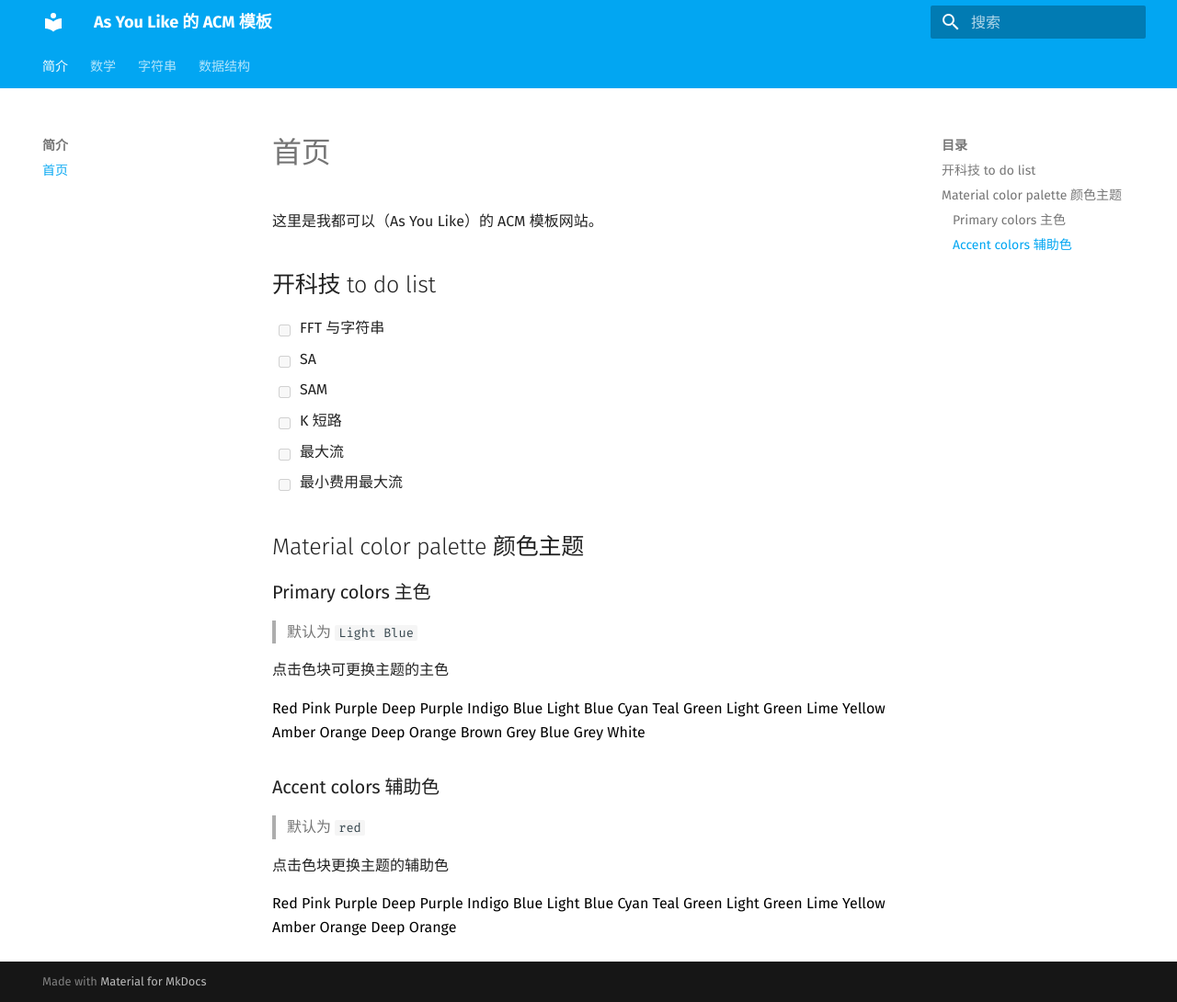
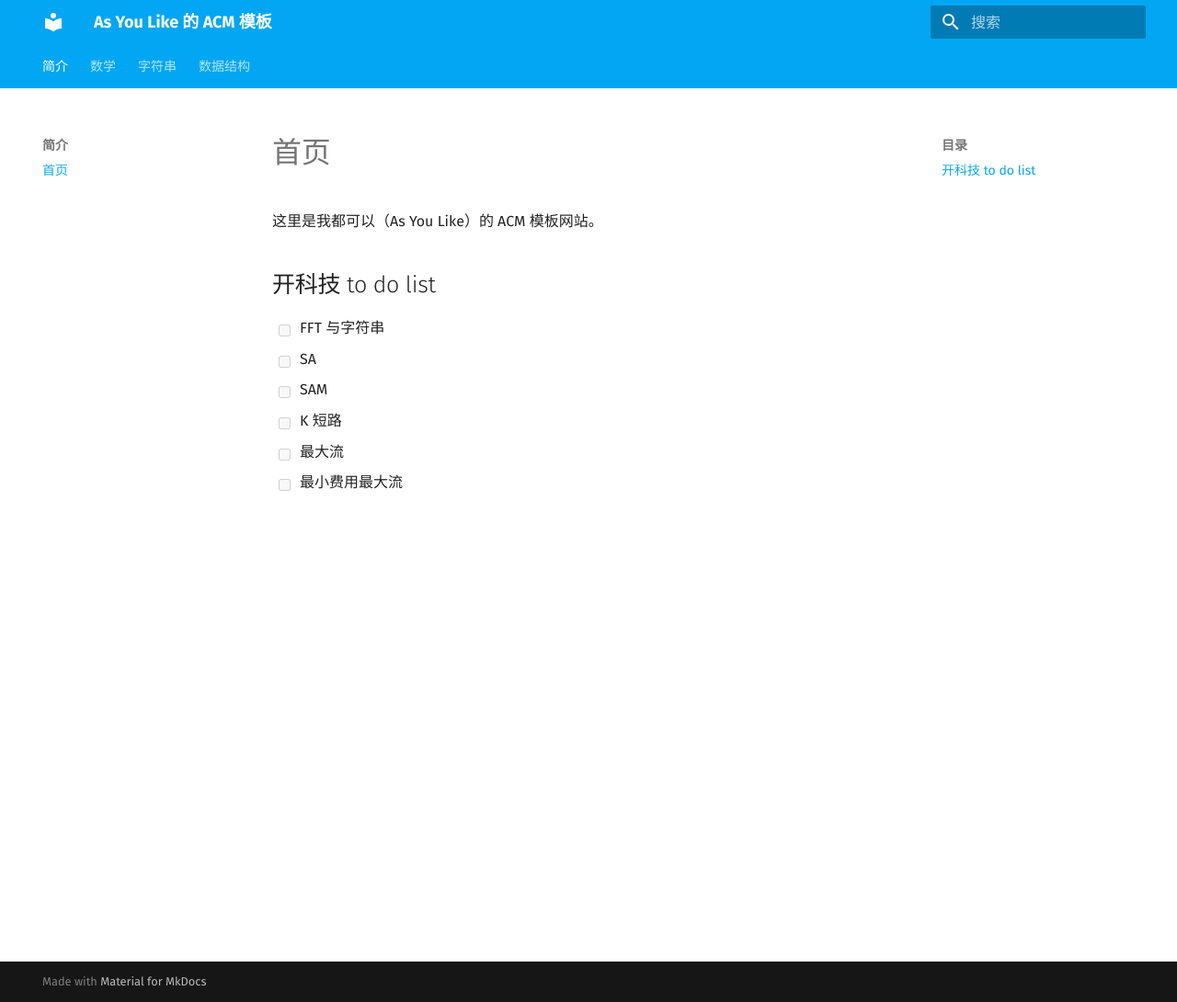
Before and after one commit to LDlornd/ACM, an MkDocs documentation site: the page built from docs/index.md, in a window 1280 px wide and 1090 px high. Shown: the whole window at 92% size. Built offline with MkDocs 1.6.1 and Material for MkDocs 9.7.7, drawn with Linux system fonts in a browser that asks for light colours.

Commit message:
简化首页

```diff
--- a/docs/index.md
+++ b/docs/index.md
@@ -8,82 +8,3 @@
 - [ ] K 短路
 - [ ] 最大流
 - [ ] 最小费用最大流
-
-## Material color palette 颜色主题
-
-### Primary colors 主色
-
-> 默认为 `Light Blue`
-
-点击色块可更换主题的主色
-
-<div id="color-button">
-<button data-md-color-primary="red">Red</button>
-<button data-md-color-primary="pink">Pink</button>
-<button data-md-color-primary="purple">Purple</button>
-<button data-md-color-primary="deep-purple">Deep Purple</button>
-<button data-md-color-primary="indigo">Indigo</button>
-<button data-md-color-primary="blue">Blue</button>
-<button data-md-color-primary="light-blue">Light Blue</button>
-<button data-md-color-primary="cyan">Cyan</button>
-<button data-md-color-primary="teal">Teal</button>
-<button data-md-color-primary="green">Green</button>
-<button data-md-color-primary="light-green">Light Green</button>
-<button data-md-color-primary="lime">Lime</button>
-<button data-md-color-primary="yellow">Yellow</button>
-<button data-md-color-primary="amber">Amber</button>
-<button data-md-color-primary="orange">Orange</button>
-<button data-md-color-primary="deep-orange">Deep Orange</button>
-<button data-md-color-primary="brown">Brown</button>
-<button data-md-color-primary="grey">Grey</button>
-<button data-md-color-primary="blue-grey">Blue Grey</button>
-<button data-md-color-primary="white">White</button>
-</div>
-
-<script>
-  var buttons = document.querySelectorAll("button[data-md-color-primary]");
-  Array.prototype.forEach.call(buttons, function(button) {
-    button.addEventListener("click", function() {
-      document.body.dataset.mdColorPrimary = this.dataset.mdColorPrimary;
-      localStorage.setItem("data-md-color-primary",this.dataset.mdColorPrimary);
-    })
-  })
-</script>
-
-### Accent colors 辅助色
-
-> 默认为 `red`
-
-点击色块更换主题的辅助色
-
-<div id="color-button">
-<button data-md-color-accent="red">Red</button>
-<button data-md-color-accent="pink">Pink</button>
-<button data-md-color-accent="purple">Purple</button>
-<button data-md-color-accent="deep-purple">Deep Purple</button>
-<button data-md-color-accent="indigo">Indigo</button>
-<button data-md-color-accent="blue">Blue</button>
-<button data-md-color-accent="light-blue">Light Blue</button>
-<button data-md-color-accent="cyan">Cyan</button>
-<button data-md-color-accent="teal">Teal</button>
-<button data-md-color-accent="green">Green</button>
-<button data-md-color-accent="light-green">Light Green</button>
-<button data-md-color-accent="lime">Lime</button>
-<button data-md-color-accent="yellow">Yellow</button>
-<button data-md-color-accent="amber">Amber</button>
-<button data-md-color-accent="orange">Orange</button>
-<button data-md-color-accent="deep-orange">Deep Orange</button>
-</div>
-
-<script>
-  var buttons = document.querySelectorAll("button[data-md-color-accent]");
-  Array.prototype.forEach.call(buttons, function(button) {
-    button.addEventListener("click", function() {
-      document.body.dataset.mdColorAccent = this.dataset.mdColorAccent;
-      localStorage.setItem("data-md-color-accent",this.dataset.mdColorAccent);
-    })
-  })
-
-  // #758
-  document.getElementsByClassName('md-nav__title')[1].click()
-</script>
```
